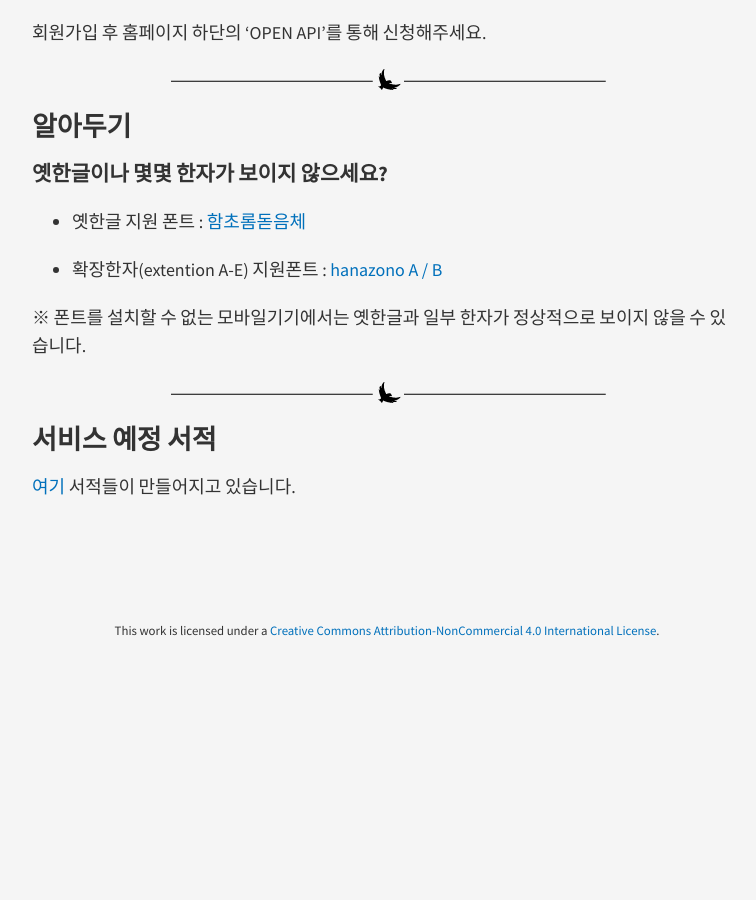
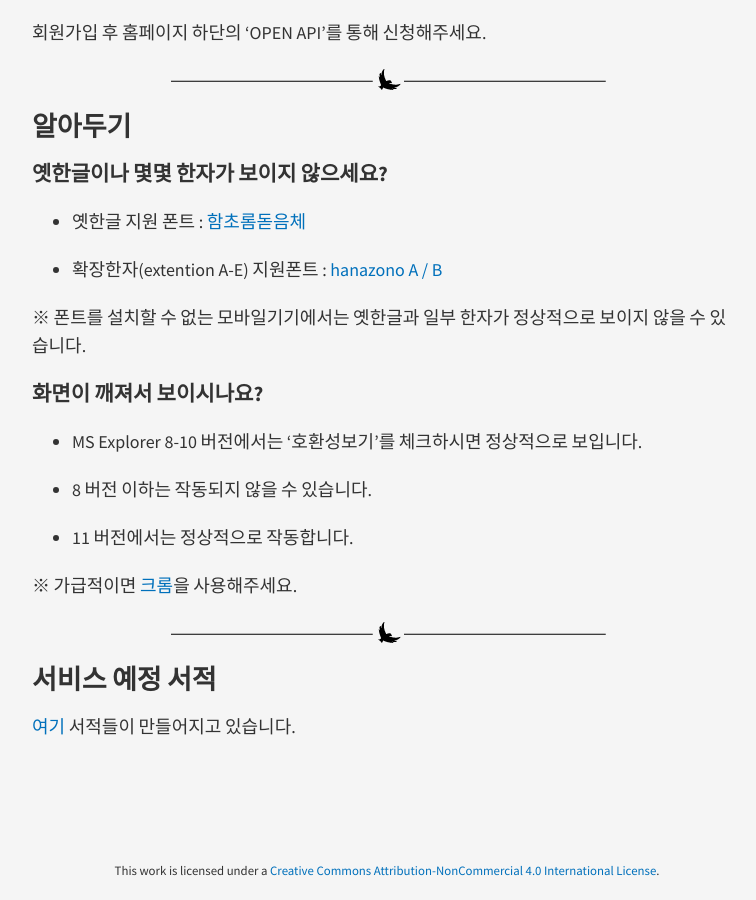
Before and after one commit to mediclassics/document, a Jekyll site: the page built from _posts/2016-01-22-mediclassics-guide.md, in a window 1280 px wide and 900 px high, scrolled down 4967 px. Shown: the whole window, without its empty margins (253-1009 px from the left). Built offline with Jekyll 4.4.1, drawn with Linux system fonts in a browser that asks for light colours; nearby versions of some CDN libraries; before the commit the page ends 5627 px from its top, so only the background shows below that.

Commit message:
익스플로어 하위버전 안내문 추가

```diff
--- a/_posts/2016-01-22-mediclassics-guide.md
+++ b/_posts/2016-01-22-mediclassics-guide.md
@@ -87,6 +87,17 @@ categories: guide
 
 ※ 폰트를 설치할 수 없는 모바일기기에서는 옛한글과 일부 한자가 정상적으로 보이지 않을 수 있습니다.
 
+### 화면이 깨져서 보이시나요?
+
+ - MS Explorer 8-10 버전에서는 '호환성보기'를 체크하시면 정상적으로 보입니다.
+
+ - 8 버전 이하는 작동되지 않을 수 있습니다.
+
+ - 11 버전에서는 정상적으로 작동합니다.
+
+※ 가급적이면 [크롬](https://www.google.co.kr/chrome/browser/desktop/)을 사용해주세요.
+
+
 * * *
 
 서비스 예정 서적
```
